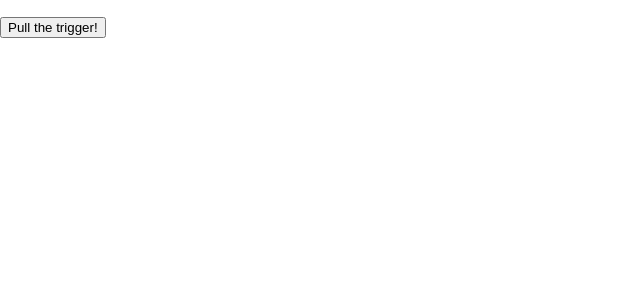
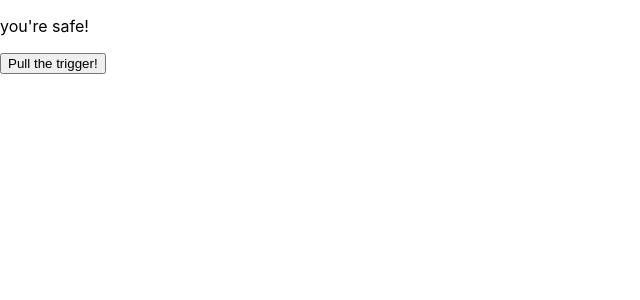
Before and after one commit to thinkful-ei-leopard/jan-29-drills-lily-paul, a React (Create React App) app: page / in a window 1280 px wide. Shown: the top 300 px of the page, without its empty margins (0-640 px from the left). Built offline with nearby package versions, Linux system fonts and the light colour scheme.

Commit message:
finished drill 3

```diff
--- a/src/state-drills/RouletteGun.js
+++ b/src/state-drills/RouletteGun.js
@@ -11,23 +11,39 @@ class RouletteGun extends React.Component {
     spinningTheChamber: false
   }
 
+  componentWillUnmount() {
+    clearTimeout(this.timeout)
+  }
+
   handleButtonClick = () => {
     this.setState({
       spinningTheChamber: true
     })
-    let timeout = setTimeout(() => {
-      Math.ceil(Math.random() * 8)
-    }, 4000);
-    this.setState({
-      chamber: timeout,
-      spinningTheChamber: false
-    })
+    this.timeout = setTimeout(() => {
+      const randomChamber = Math.ceil(Math.random() * 8)
+        this.setState({
+        chamber: randomChamber,
+        spinningTheChamber: false
+      })
+    },2000)
+  }
+
+  renderDisplay() {
+    const {chamber, spinningTheChamber} = this.state
+    const {bulletInChamber} = this.props
+    if (spinningTheChamber) {
+      return 'spinning the chamber and pulling the trigger! ...'
+    } else if (chamber === bulletInChamber) {
+      return 'BANG!!!!!'
+    } else {
+      return 'you\'re safe!'
+    }
   }
 
   render () {
     return (
     <div>
-      <p>{}</p>
+      <p>{this.renderDisplay()}</p>
       <button onClick={() => this.handleButtonClick()}>Pull the trigger!</button>
     </div>
     )}
```
